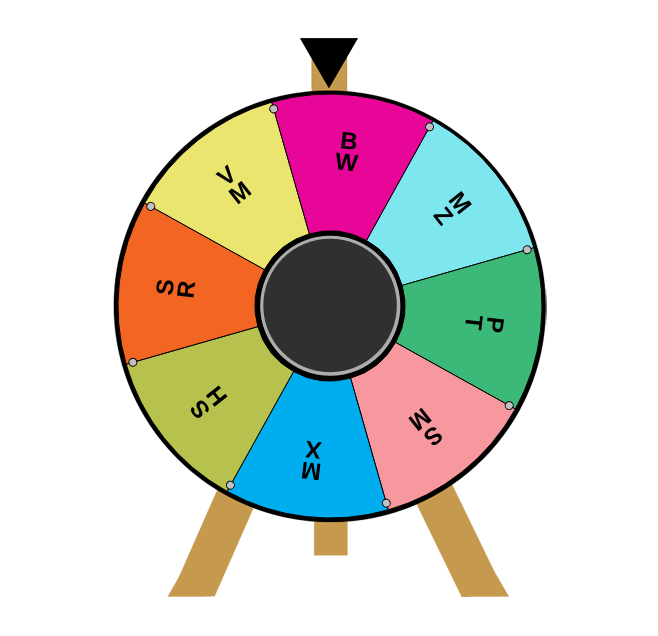
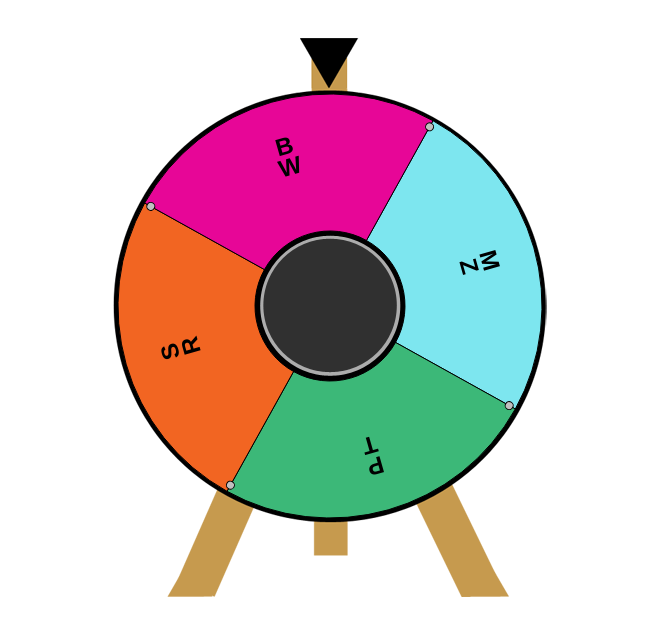
Before and after one commit to muzfr7/random-name-picker, a plain HTML site: page index.html in a window 1280 px wide. Shown: the part 66-702 px from the top of the page, without its empty margins (310-968 px from the left). Drawn offline with nearby package versions, Linux system fonts and the light colour scheme.

Commit message:
Update index.html
update names

```diff
--- a/index.html
+++ b/index.html
@@ -28,16 +28,12 @@
                 'textFontSize'    : 24,         // Set default font size for the segments.
                 'textOrientation' : 'vertical', // Make text vertial so goes down from the outside of wheel.
                 'textAlignment'   : 'outer',    // Align text to outside of wheel.
-                'numSegments'     : 8,         // Specify number of segments.
+                'numSegments'     : 4,         // Specify number of segments.
                 'segments'        :             // Define segments including colour and text.
                 [                               // font size and test colour overridden on backrupt segments.
                    {'fillStyle' : '#7de6ef', 'text' : ' MZ'},
                    {'fillStyle' : '#3cb878', 'text' : ' PT'},
-                   {'fillStyle' : '#f6989d', 'text' : ' SM'},
-                   {'fillStyle' : '#00aef0', 'text' : ' MX'},
-                   {'fillStyle' : '#B7C14E', 'text' : ' SH'},
                    {'fillStyle' : '#f26522', 'text' : ' SR'},
-                   {'fillStyle' : '#eae56f', 'text' : ' VM'},
                    {'fillStyle' : '#e70697', 'text' : ' BW'}
                 ],
                 'animation' :           // Specify the animation to use.
@@ -51,7 +47,7 @@
                 },
                 'pins' :				// Turn pins on.
                 {
-                    'number'     : 8,
+                    'number'     : 4,
                     'fillStyle'  : 'silver',
                     'outerRadius': 4,
                 }
```
